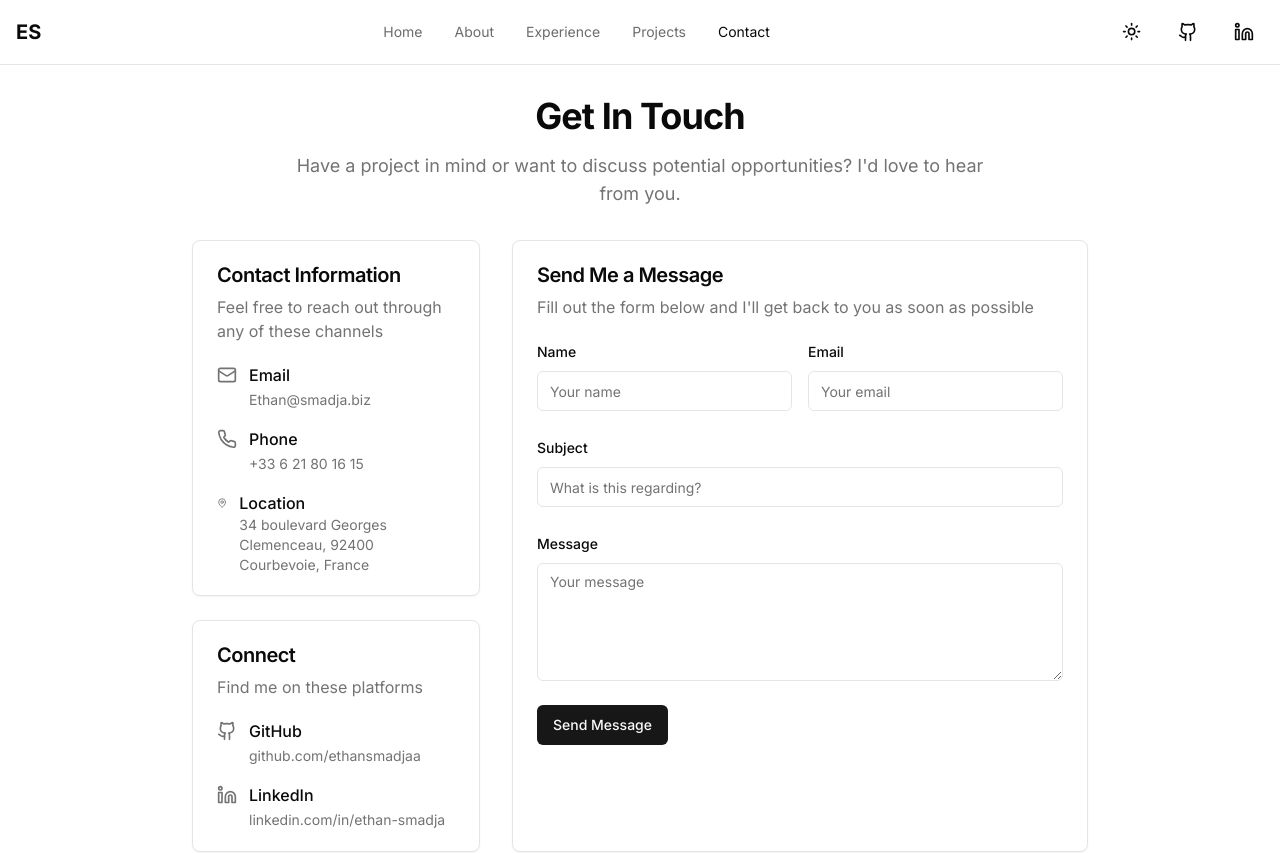
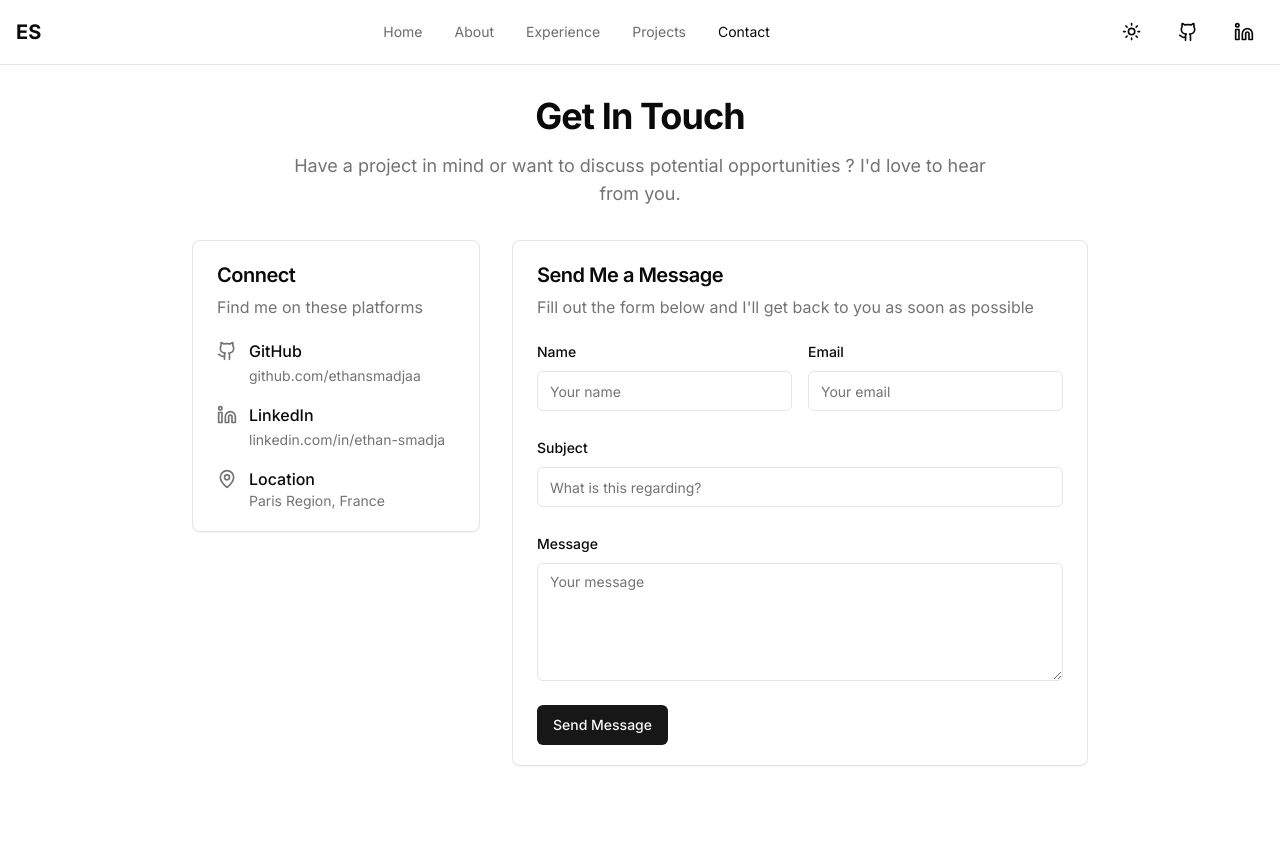
Before and after one commit to ethansmadjaa/ethansmadja, a Next.js app: page /contact in a window 1280 px wide. Shown: the top 853 px of the page. Built offline with nearby package versions, Linux system fonts and the light colour scheme.

Commit message:
removed sensitive information

```diff
--- a/src/app/contact/page.tsx
+++ b/src/app/contact/page.tsx
@@ -2,7 +2,7 @@ import { Button } from "@/components/ui/button"
 import { Card, CardContent, CardDescription, CardHeader, CardTitle } from "@/components/ui/card"
 import { Input } from "@/components/ui/input"
 import { Textarea } from "@/components/ui/textarea"
-import { Github, Linkedin, Mail, MapPin, Phone } from "lucide-react"
+import { Github, Linkedin, MapPin } from "lucide-react"
 import Link from "next/link"
 
 export const metadata = {
@@ -17,58 +17,12 @@ export default function ContactPage() {
         <div className="space-y-4 text-center">
           <h1 className="text-2xl font-bold tracking-tight sm:text-3xl md:text-4xl">Get In Touch</h1>
           <p className="mx-auto max-w-[700px] text-base text-muted-foreground sm:text-lg">
-            Have a project in mind or want to discuss potential opportunities? I'd love to hear from you.
+            Have a project in mind or want to discuss potential opportunities ? I'd love to hear from you.
           </p>
         </div>
 
         <div className="grid gap-8 md:grid-cols-[1fr_2fr]">
           <div className="space-y-6">
-            <Card>
-              <CardHeader className="px-4 py-4 sm:px-6 sm:py-5">
-                <CardTitle className="text-lg sm:text-xl">Contact Information</CardTitle>
-                <CardDescription className="text-sm sm:text-base">
-                  Feel free to reach out through any of these channels
-                </CardDescription>
-              </CardHeader>
-              <CardContent className="space-y-4 px-4 pb-4 sm:px-6 sm:pb-5">
-                <div className="flex items-start gap-3">
-                  <Mail className="mt-0.5 h-5 w-5 text-muted-foreground" />
-                  <div>
-                    <h3 className="font-medium">Email</h3>
-                    <a
-                      href="mailto:Ethan@smadja.biz"
-                      className="text-sm text-muted-foreground hover:text-foreground"
-                    >
-                      Ethan@smadja.biz
-                    </a>
-                  </div>
-                </div>
-
-                <div className="flex items-start gap-3">
-                  <Phone className="mt-0.5 h-5 w-5 text-muted-foreground" />
-                  <div>
-                    <h3 className="font-medium">Phone</h3>
-                    <a
-                      href="tel:+33621801615"
-                      className="text-sm text-muted-foreground hover:text-foreground"
-                    >
-                      +33 6 21 80 16 15
-                    </a>
-                  </div>
-                </div>
-
-                <div className="flex items-start gap-3">
-                  <MapPin className="mt-0.5 h-5 w-5 text-muted-foreground" />
-                  <div>
-                    <h3 className="font-medium">Location</h3>
-                    <p className="text-sm text-muted-foreground">
-                      34 boulevard Georges Clemenceau, 92400 Courbevoie, France
-                    </p>
-                  </div>
-                </div>
-              </CardContent>
-            </Card>
-
             <Card>
               <CardHeader className="px-4 py-4 sm:px-6 sm:py-5">
                 <CardTitle className="text-lg sm:text-xl">Connect</CardTitle>
@@ -104,6 +58,16 @@ export default function ContactPage() {
                     >
                       linkedin.com/in/ethan-smadja
                     </a>
+                  </div>
+                </div>
+
+                <div className="flex items-start gap-3">
+                  <MapPin className="mt-0.5 h-5 w-5 text-muted-foreground" />
+                  <div>
+                    <h3 className="font-medium">Location</h3>
+                    <p className="text-sm text-muted-foreground">
+                      Paris Region, France
+                    </p>
                   </div>
                 </div>
               </CardContent>
```
